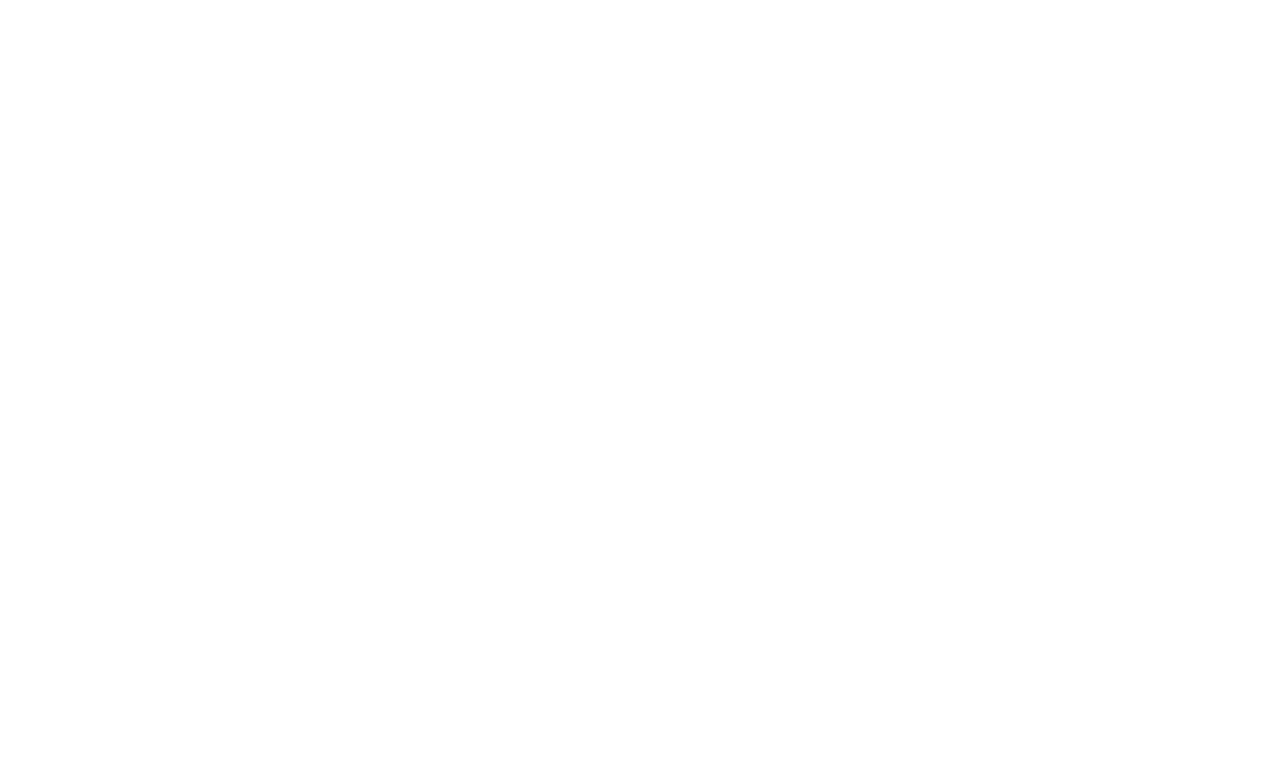
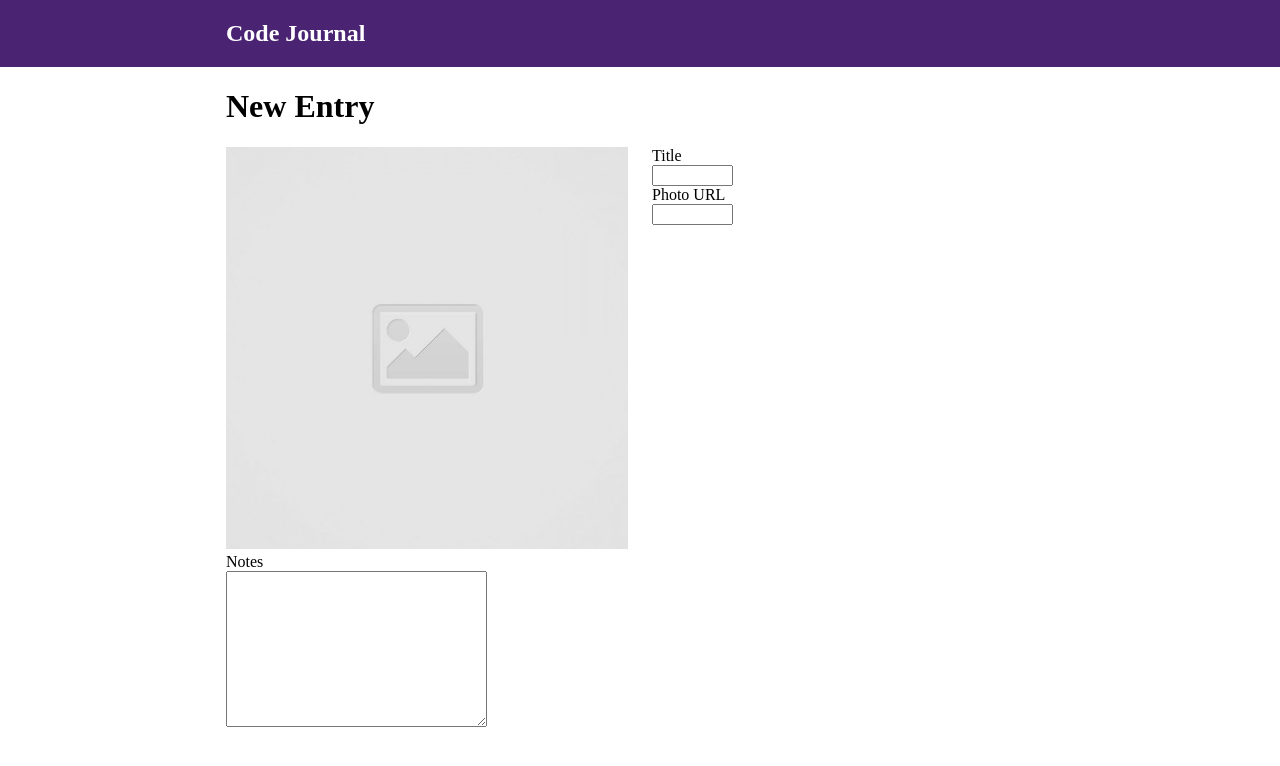
Before and after one commit to kenkieu/code-journal, a website: page index.html in a window 1280 px wide. Drawn offline with Linux system fonts and the light colour scheme.

Commit message:
Added form div to html, and form control elements and applied styling to nav.

```diff
--- a/css/styles.css
+++ b/css/styles.css
@@ -0,0 +1,25 @@
+label {
+  display: block;
+}
+
+.form-control {
+  display: block;
+  width: 100%;
+}
+
+.bg-purple {
+  background-color: #4b2373;
+  color: white;
+}
+
+header {
+  width: 100%;
+}
+
+img {
+  width: 100%;
+}
+
+.flex-wrap {
+  flex-wrap: wrap;
+}
--- a/index.html
+++ b/index.html
@@ -1,25 +1,61 @@
 <!DOCTYPE html>
 <html lang="en">
+
 <head>
   <meta charset="UTF-8">
   <meta name="viewport" content="width=device-width, initial-scale=1.0">
   <title>Code Journal</title>
   <link rel="icon" href="images/favicon.ico">
-  <link
-    rel="stylesheet"
-    crossorigin="anonymous"
+  <link rel="stylesheet" crossorigin="anonymous"
     href="https://cdnjs.cloudflare.com/ajax/libs/font-awesome/5.14.0/css/all.min.css"
     integrity="sha512-1PKOgIY59xJ8Co8+NE6FZ+LOAZKjy+KY8iq0G4B3CyeY6wYHN3yt9PW0XpSriVlkMXe40PTKnXrLnZ9+fkDaog==">
   <link rel="stylesheet" href="css/reset.css">
   <link rel="stylesheet" href="css/layout.css">
   <link rel="stylesheet" href="css/styles.css">
 </head>
+
 <body>
-  <header>
+  <header class="bg-purple">
+    <div class="container">
+      <div class="row">
+        <div class="column-full">
+          <h2>Code Journal</h2>
+        </div>
+      </div>
+    </div>
   </header>
   <main>
+    <div class="container">
+      <div class="row">
+        <div class="column-full">
+          <h1>New Entry</h1>
+        </div>
+      </div>
+      <div class="row">
+        <div class="column-half">
+          <img src="images/placeholder-image-square.jpg" alt="user-image">
+        </div>
+        <div class="row">
+          <div class="column-half" data-view="entry-form">
+            <form>
+              <label for="title">Title</label>
+              <input required type="text" id="title" class="form-control">
+              <label for="photo-url">Photo URL</label>
+              <input required type="text" id="photo-url" class="form-control">
+            </form>
+          </div>
+        </div>
+        <div class="row">
+          <div class="column-full flex-wrap">
+            <label for="notes">Notes</label>
+            <textarea required type="text" id="notes" cols="30" rows="10" class="form-control"></textarea>
+          </div>
+        </div>
+      </div>
+    </div>
   </main>
   <script src="js/data.js"></script>
   <script src="js/main.js"></script>
 </body>
+
 </html>
```
